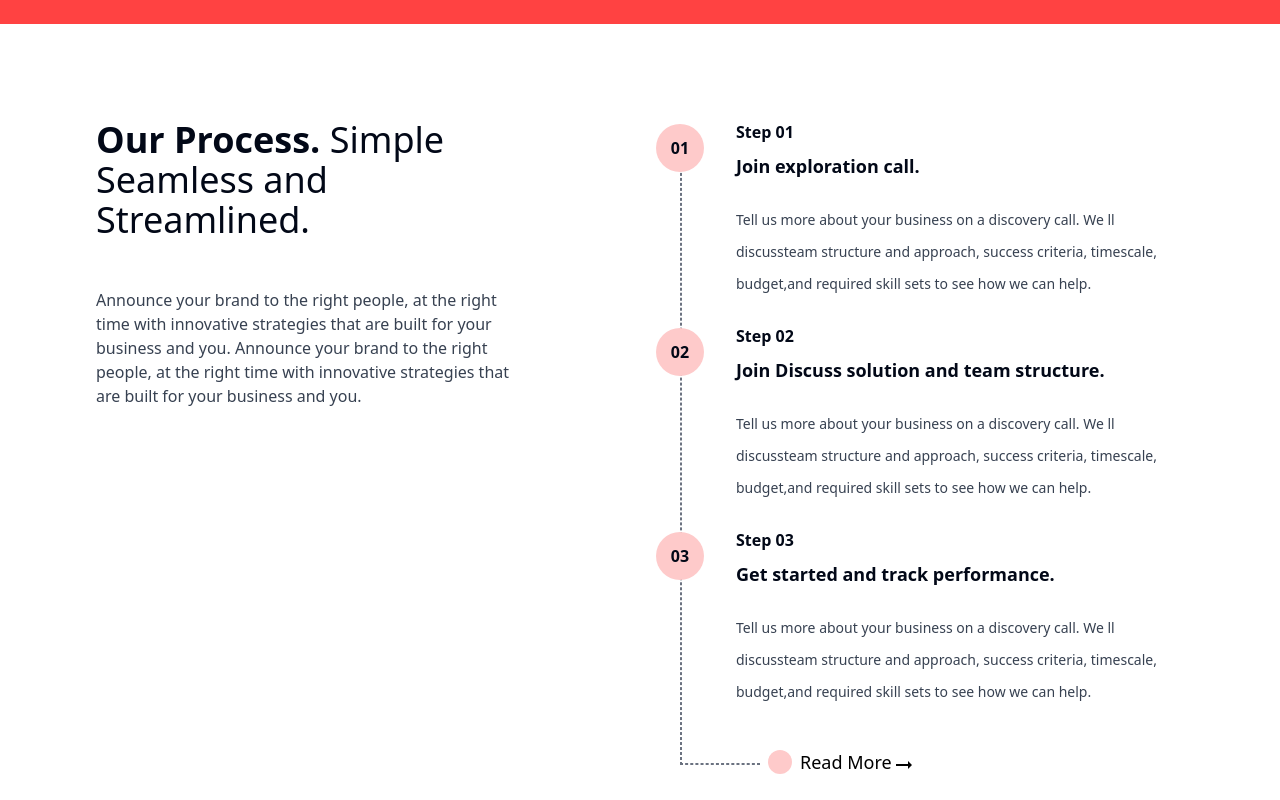
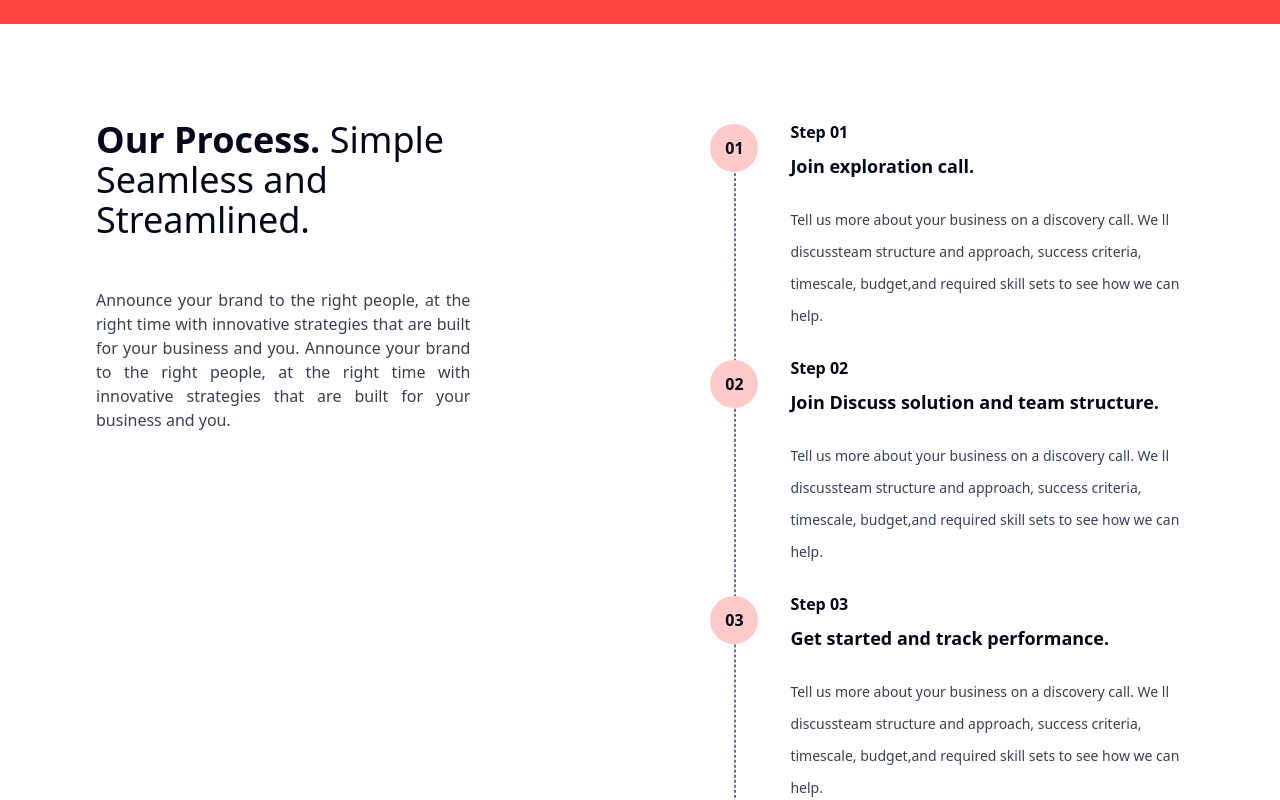
Before and after one commit to rkcoola792/media-dynox, a React (Vite) app: page / in a window 1280 px wide. Shown: the part 2800-3600 px from the top of the page. Built offline with nearby package versions, Linux system fonts and the light colour scheme.

Commit message:
section 6 complteted

```diff
--- a/src/components/Homepage/Section6.jsx
+++ b/src/components/Homepage/Section6.jsx
@@ -16,21 +16,21 @@ const Section6 = () => {
           <span className="font-semibold md:text-left sm:text-center">Our Process.</span> Simple Seamless
           and Streamlined.
         </h1>
-        <p className="text-gray-700">
+        <p className="text-gray-700 sm:text-justify">
           Announce your brand to the right people, at the right time with
           innovative strategies that are built for your business and you.
           Announce your brand to the right people, at the right time with
           innovative strategies that are built for your business and you.
         </p>
       </div>
-      <div className="right md:w-1/2 sm:mt-12 md:mt-0 flex flex-col gap-6 pr-24 relative">
+      <div className="right md:w-1/2 sm:mt-12 md:mt-0 flex flex-col gap-6 pr-24  ml-24 relative">
         <Step title={stepTitles[0]} subheading={subheading} step="01"></Step>
         <Step title={stepTitles[1]} subheading={subheading} step="02"></Step>
         <Step title={stepTitles[2]} subheading={subheading} step="03"></Step>
-        <div className="sm:hidden md:block absolute vertical-dotted-line h-[97%] border border-gray-500 border-1 left-10 -z-10 top-2 border-dashed"></div>
+        <div className="sm:hidden md:block absolute vertical-dotted-line h-[97%] border border-gray-500 border-1 left-10 -z-10 top-2  border-dashed"></div>
         <div className="relative flex">
 
-          <div className="horizontal-border absolute h-0 w-20 border border-gray-500 border-1 left-10 bottom-3 -z-10  border-dashed"></div>
+          <div className="sm:hidden md:block horizontal-border absolute h-0 w-20 border border-gray-500 border-1 left-10 bottom-3 -z-10  border-dashed"></div>
           <div className="ml-32">
             <Explore text="Read More"></Explore>
           </div>
--- a/src/components/Homepage/Step.jsx
+++ b/src/components/Homepage/Step.jsx
@@ -4,7 +4,7 @@ import Explore from './Explore';
 const Step = ({step,title,subheading}) => {
   return (
     <div className="step flex gap-4 relative ">
-      <div className="sm:none left bg-red-200  hover:bg-mainred hover:text-white cursor-pointer h-12 w-12 mx-4  p-6 rounded-[50%] transition duration-450 ease-out hover:ease-in flex items-center justify-center mt-1">
+      <div className="sm:hidden md:flex left bg-red-200  hover:bg-mainred hover:text-white cursor-pointer h-12 w-12 mx-4  p-6 rounded-[50%] transition duration-450 ease-out hover:ease-in  items-center justify-center mt-1">
       <p className='font-semibold'>
 
         {step}
```
